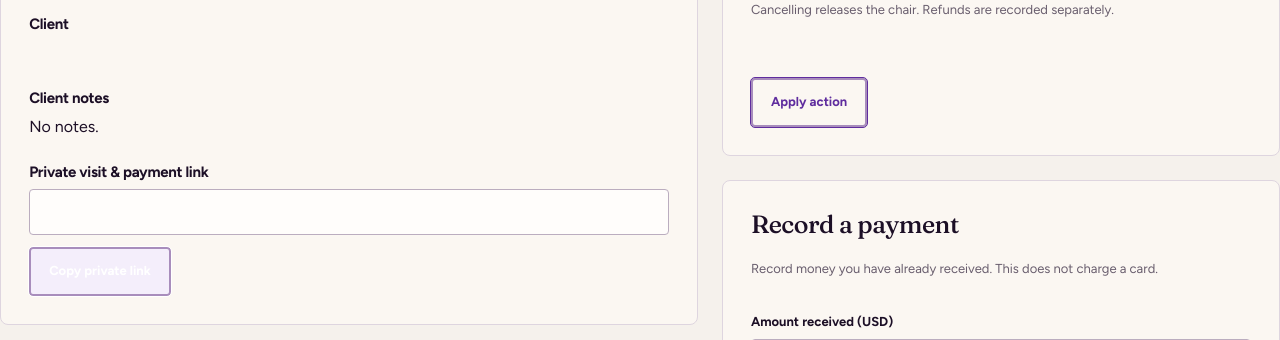
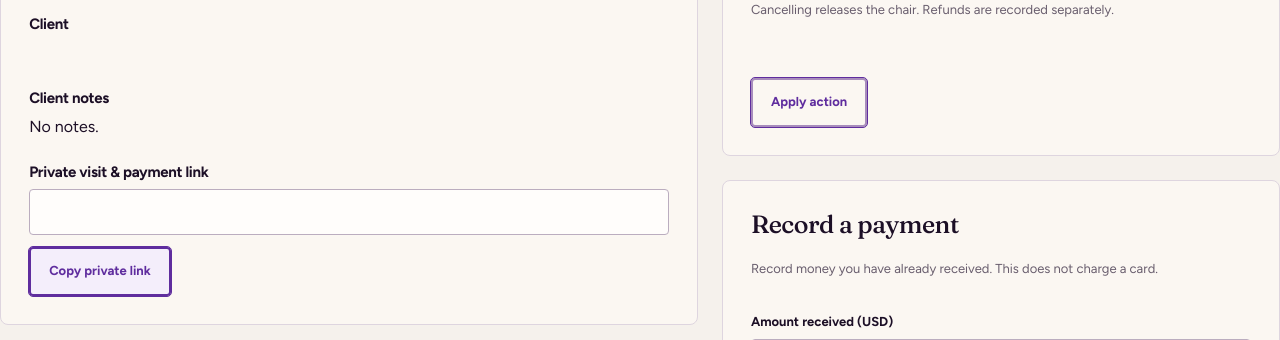
Before and after one commit to bhoyee/mado-braidz, a Node project: template src/views/admin/detail.njk in a window 1280 px wide, with the pointer over the restyled element. Shown: the part 628-968 px from the top of the page. Run offline with Node 20 templates, Linux system fonts and the light colour scheme; the template is opened without the code that fills it, so the values that code supplies are empty; some libraries are stand-ins or nearby versions.

Commit message:
fix: preserve contrast on admin outline button hover

```diff
--- a/src/styles/admin.css
+++ b/src/styles/admin.css
@@ -326,8 +326,11 @@
   background: transparent;
   border-color: #a88dbc;
 }
-.owner-app .button.outline:hover {
+.owner-app .button.outline:hover,
+.owner-app .button.outline:focus-visible {
   background: #f4eefb;
+  color: #5f2d9e;
+  border-color: #5f2d9e;
 }
 .owner-app button:disabled {
   opacity: 0.5;
```
Also changed, not shown: public/build/app.css.
